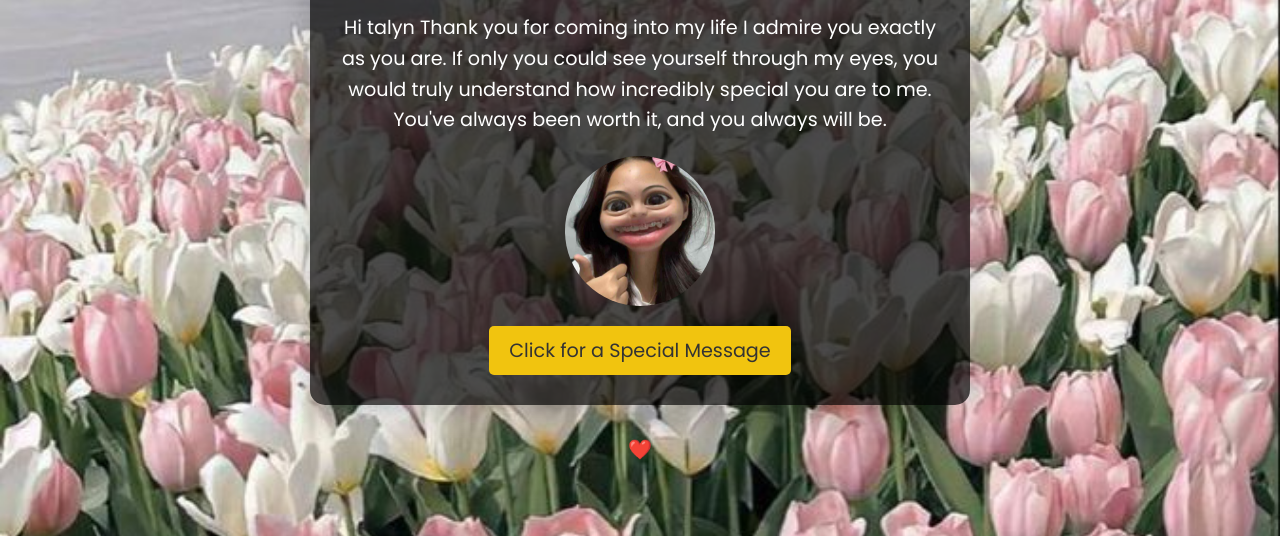
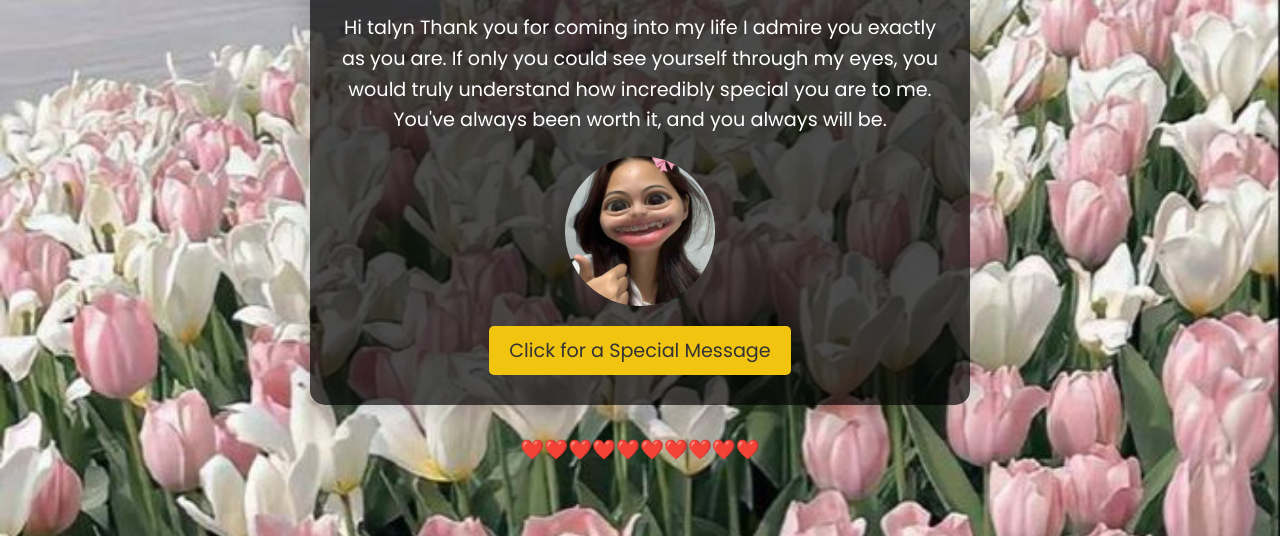
Before and after one commit to Yehoswae/Yehoswae.github.io, a plain HTML site: page index.html in a window 1280 px wide. Shown: the part 275-811 px from the top of the page. Drawn offline with Linux system fonts and the light colour scheme.

Commit message:
Update index.html

```diff
--- a/index.html
+++ b/index.html
@@ -140,7 +140,7 @@
     </div>
 
     <div class="footer">
-        <p>  ❤️</p>
+        <p>  ❤️❤️❤️❤️❤️❤️❤️❤️❤️❤️</p>
     </div>
 
     <script>
```
